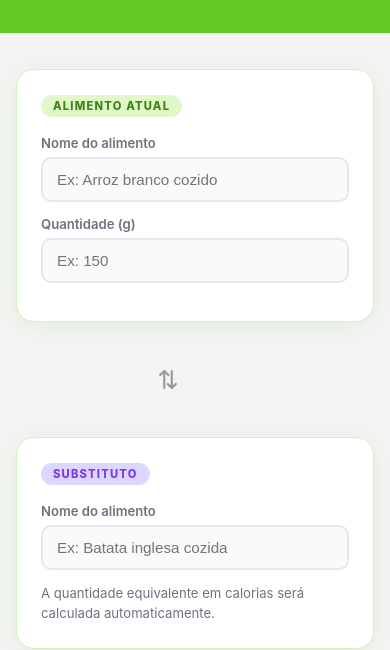
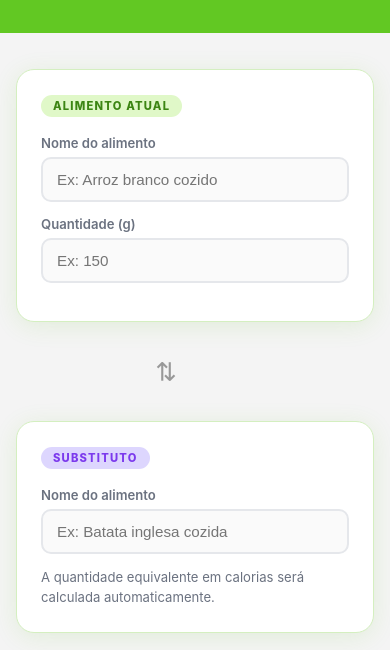
Before and after one commit to FelipeVadao/nunziodiet, a plain HTML site: page index.html in a window 390 px wide. Shown: the part 129-779 px from the top of the page. Drawn offline with Linux system fonts and the light colour scheme.

Commit message:
fix: reduce gap between food cards on mobile
Arrow column had padding-top: 56px (desktop alignment) creating a large
gap when stacked on mobile. Reset padding and min-height for small screens.

Co-Authored-By: Claude Sonnet 4.6 <noreply@anthropic.com>

```diff
--- a/index.html
+++ b/index.html
@@ -53,8 +53,8 @@
       margin-bottom: 20px;
     }
     @media (max-width: 580px) {
-      .grid-2 { grid-template-columns: 1fr; }
-      .arrow-col { transform: rotate(90deg); padding: 4px 0; }
+      .grid-2 { grid-template-columns: 1fr; gap: 6px; }
+      .arrow-col { transform: rotate(90deg); padding: 0; min-height: unset; }
     }
 
     /* ── Cards ── */
```
